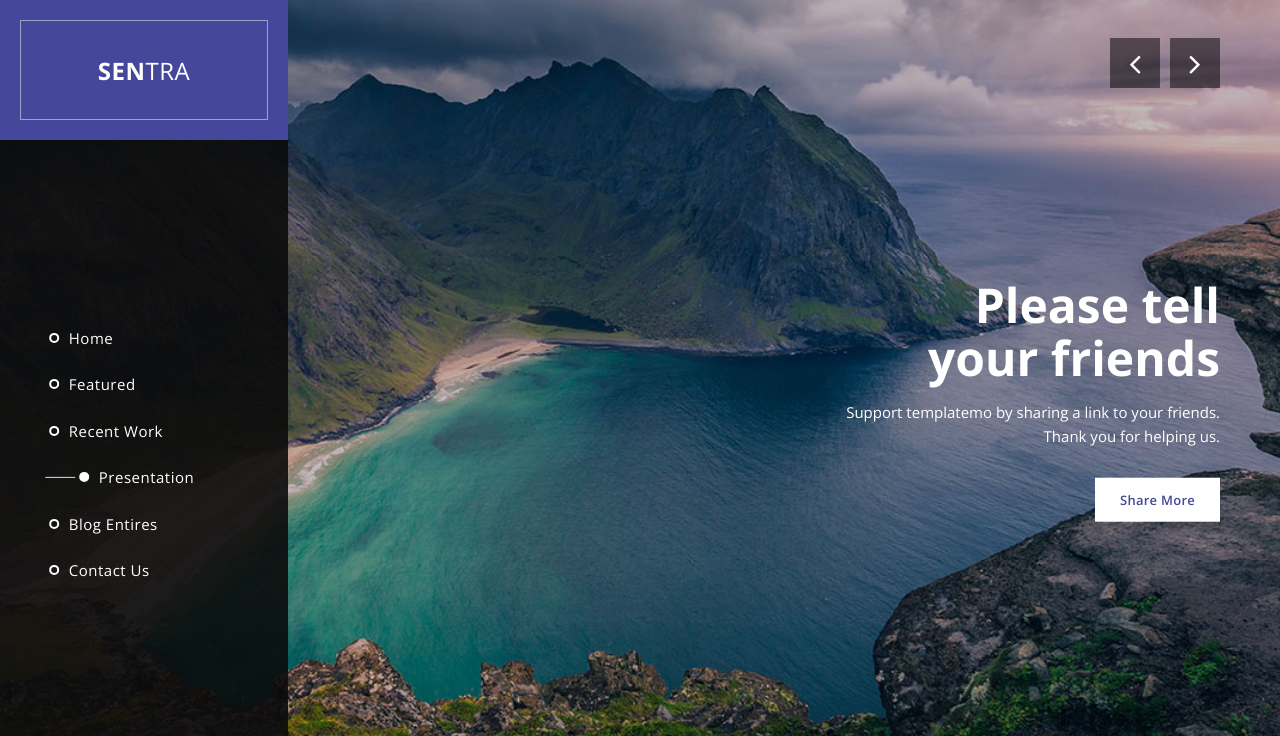
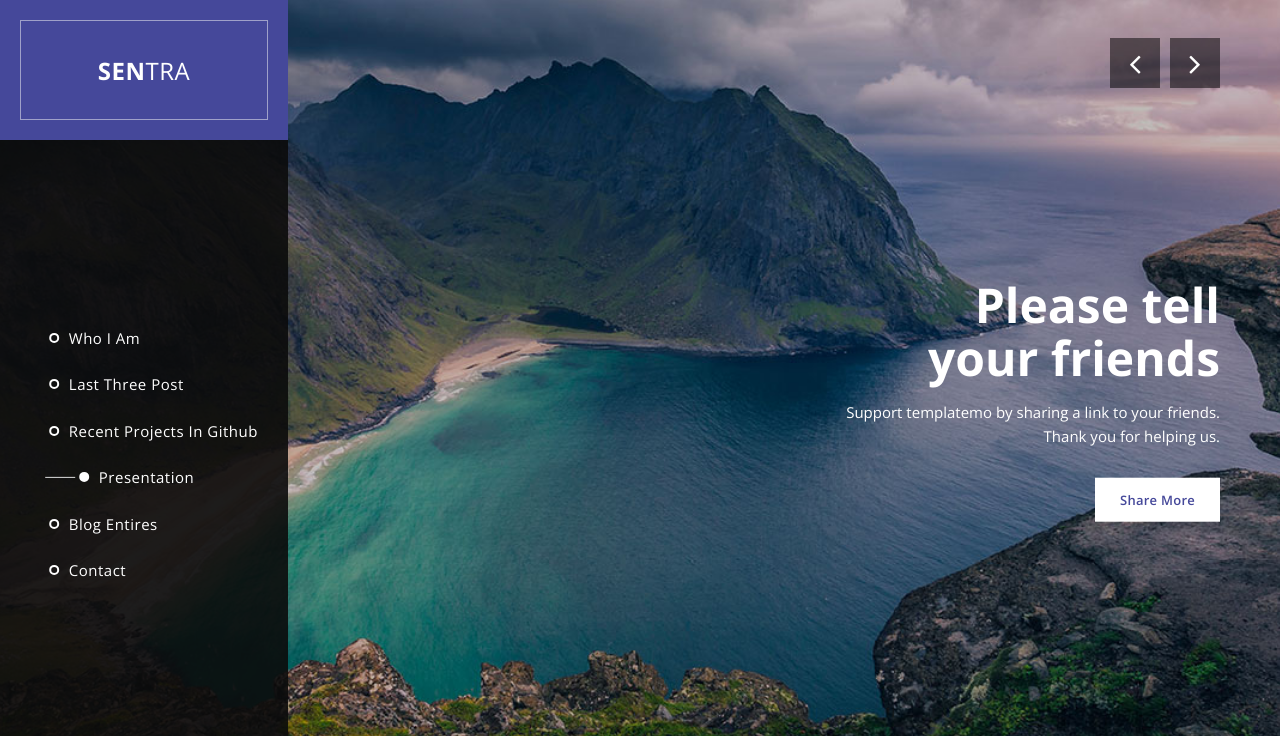
Before and after one commit to FelixRomerat/flightsoftware, a plain HTML site: page index.html in a window 1280 px wide. Shown: the top 736 px of the page. Drawn offline with nearby package versions, Linux system fonts and the light colour scheme.

Commit message:
Tailoring the template
First sections are felling in

```diff
--- a/index.html
+++ b/index.html
@@ -4,7 +4,7 @@
     <head>
         <meta charset="utf-8">
         <meta http-equiv="X-UA-Compatible" content="IE=edge,chrome=1">
-        <title>Sentra - Free Bootstrap Theme</title>
+        <title>A log of a simple flight software engineer.</title>
 
 <!--
 
@@ -44,12 +44,12 @@ https://templatemo.com/tm-518-sentra
             <div id="main-nav" class="collapse navbar-collapse">
                 <nav>
                     <ul class="nav navbar-nav">
-                        <li><a href="#top">Home</a></li>
-                        <li><a href="#featured">Featured</a></li>
-                        <li><a href="#projects">Recent Projects</a></li>
+                        <li><a href="#top">Who I am</a></li>
+                        <li><a href="#featured">Last three post</a></li>
+                        <li><a href="#projects">Recent projects in Github</a></li>
                         <li><a href="#video">Presentation</a></li>
-                        <li><a href="#blog">Blog Entries</a></li>
-                        <li><a href="#contact">Contact Us</a></li>
+                        <li><a href="#blog">Blog Entires</a></li>
+                        <li><a href="#contact">Contact</a></li>
                     </ul>
                 </nav>
             </div>
@@ -65,21 +65,21 @@ https://templatemo.com/tm-518-sentra
                         <a href="#top">
                             <span class="rect"></span>
                             <span class="circle"></span>
-                            Home
+                            Who I am
                         </a>
                     </li>
                     <li>
                         <a href="#featured">
                             <span class="rect"></span>
                             <span class="circle"></span>
-                            Featured
+                            Last three post
                         </a>
                     </li>
                     <li>
                         <a href="#projects">
                             <span class="rect"></span>
                             <span class="circle"></span>
-                            Recent Work
+                            Recent projects in Github
                         </a>
                     </li>
                     <li>
@@ -100,7 +100,7 @@ https://templatemo.com/tm-518-sentra
                         <a href="#contact">
                             <span class="rect"></span>
                             <span class="circle"></span>
-                            Contact Us
+                            Contact
                         </a>
                     </li>
                 </ul>
```
